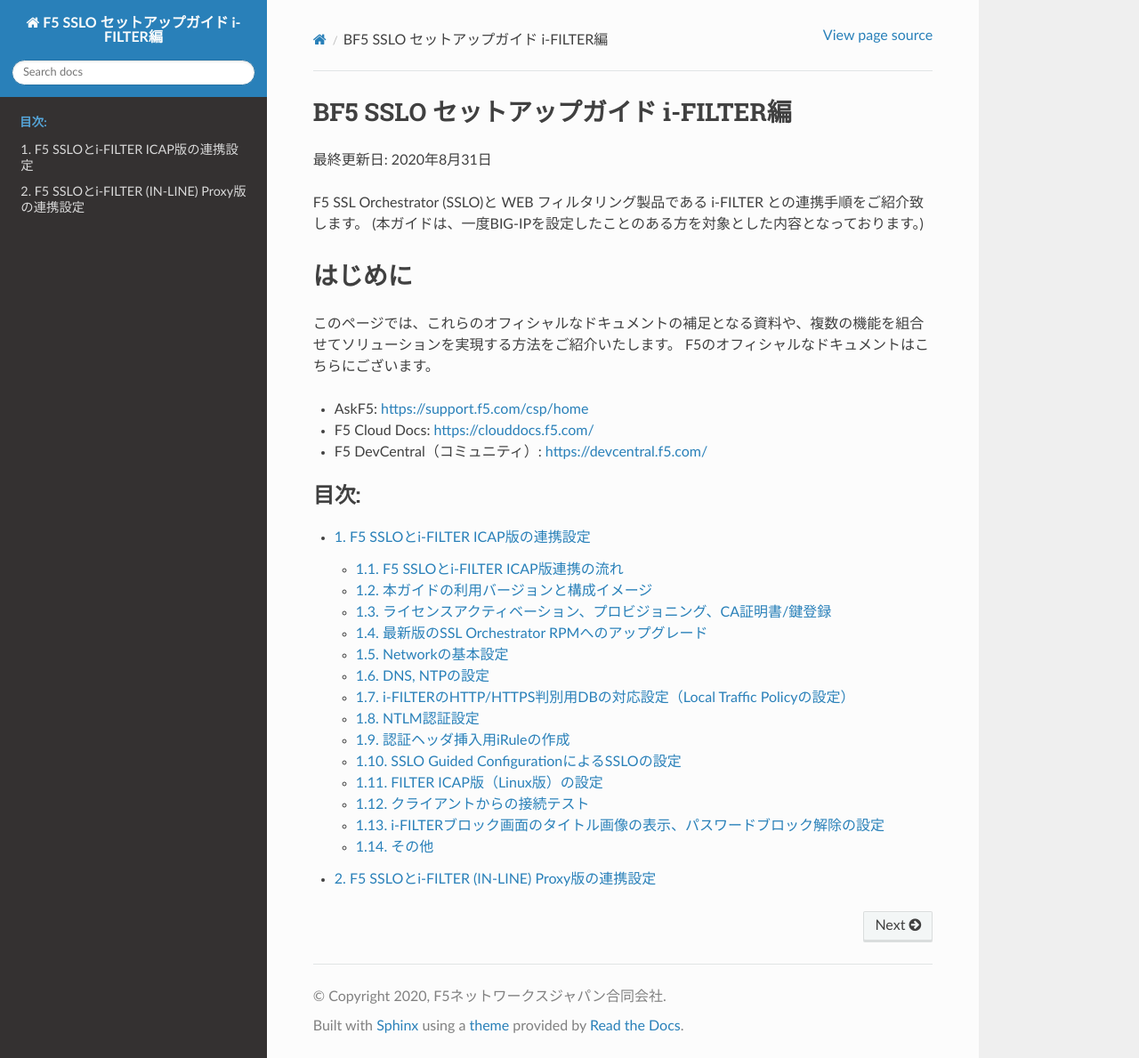
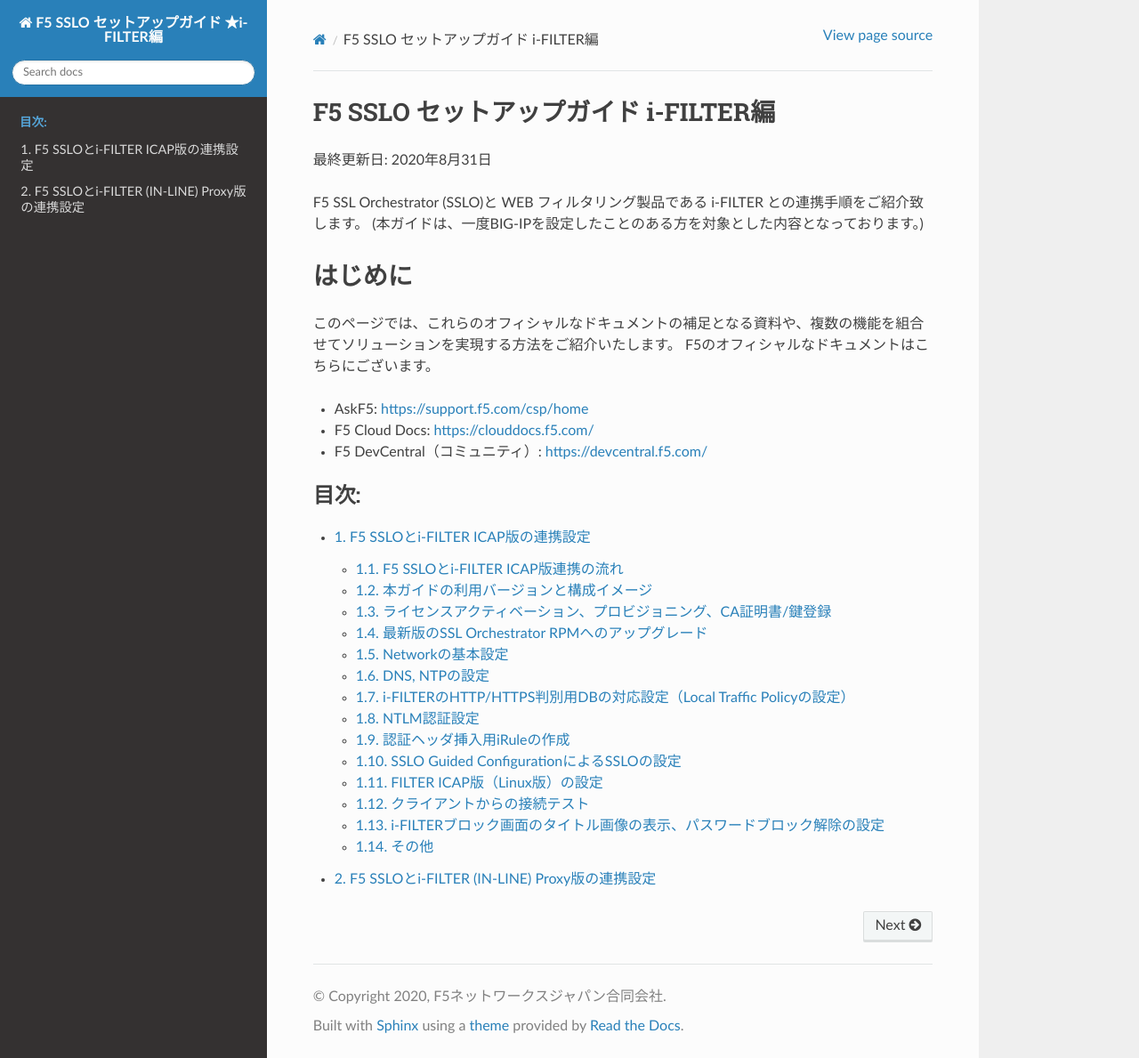
Before and after one commit to BeF5/f5j-sslo-iswf, a Sphinx documentation site: the page built from docs/index.rst, in a window 1280 px wide and 1189 px high. Shown: the whole window at 89% size. Built offline with Sphinx 7.4.7 and the Read the Docs theme 2.0.0, drawn with Linux system fonts in a browser that asks for light colours.

Commit message:
no message

```diff
--- a/docs/conf.py
+++ b/docs/conf.py
@@ -17,7 +17,7 @@
 
 # -- Project information -----------------------------------------------------
 
-project = 'F5 SSLO セットアップガイド   i-FILTER編'
+project = 'F5 SSLO セットアップガイド ★i-FILTER編'
 copyright = '2020, F5ネットワークスジャパン合同会社'
 author = 'F5ネットワークスジャパン合同会社'
 
--- a/docs/index.rst
+++ b/docs/index.rst
@@ -4,7 +4,7 @@
    contain the root `toctree` directive.
 
 
-BF5 SSLO セットアップガイド i-FILTER編
+F5 SSLO セットアップガイド i-FILTER編
 ==============================================
 最終更新日: 2020年8月31日
 
```
